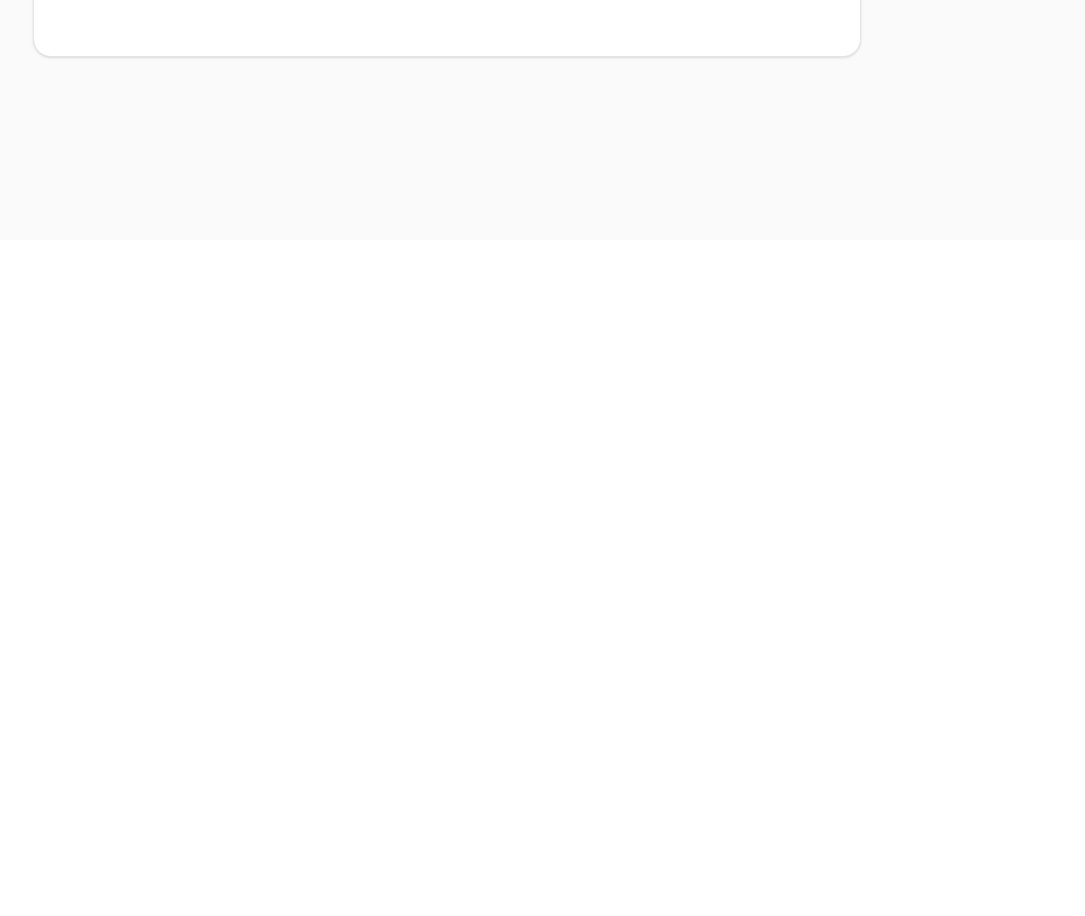
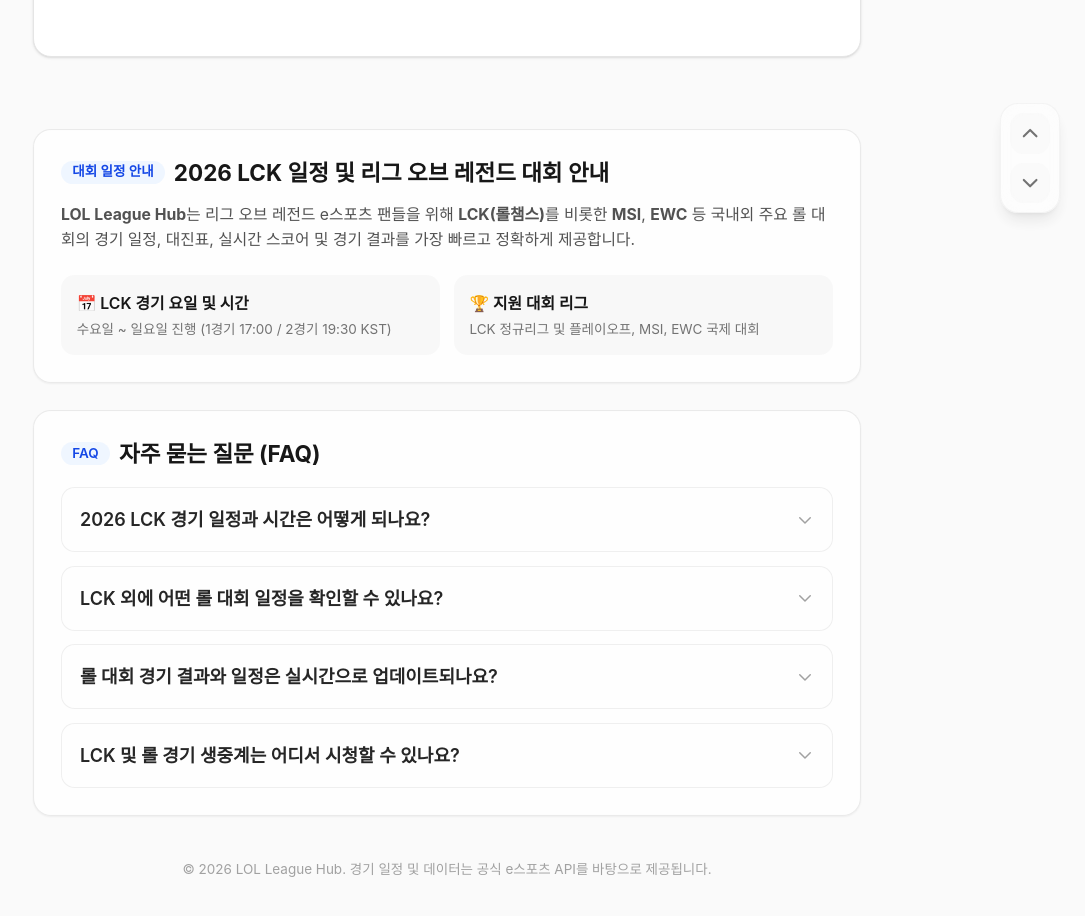
Before and after one commit to hanpla/lol-league, a Next.js app: page / in a window 1280 px wide. Shown: the part 560-1476 px from the top of the page, without its empty margins (193-1278 px from the left). Before the commit the page ends 800 px from the top, so only its background shows below. Built offline with nearby package versions, Linux system fonts and the light colour scheme; a web font is replaced by a local one.

Commit message:
feat(seo): 본문 LCK 대회 일정 안내 및 FAQ 섹션 추가 및 메인 페이지 연동

```diff
--- a/app/page.tsx
+++ b/app/page.tsx
@@ -2,6 +2,8 @@
 import Header from "@/components/common/Header";
 import MatchDashboard from "@/components/match/MatchDashboard";
 import MatchDashboardSkeleton from "@/components/match/MatchDashboardSkeleton";
+import JsonLd from "@/components/common/JsonLd";
+import SeoContentSection from "@/components/match/SeoContentSection";
 import { Suspense } from "react";
 
 // Server Component wrapper that fetches all matches from the API
@@ -9,7 +11,12 @@
   // Fetch matches from the server (5 minutes cached via "use cache")
   const allMatches = await getMatches();
 
-  return <MatchDashboard allMatches={allMatches} />;
+  return (
+    <>
+      <JsonLd matches={allMatches} />
+      <MatchDashboard allMatches={allMatches} />
+    </>
+  );
 }
 
 export default async function Home() {
@@ -23,6 +30,9 @@
         <Suspense fallback={<MatchDashboardSkeleton />}>
           <MatchDashboardContainer />
         </Suspense>
+
+        {/* Semantic SEO & FAQ Guide Section for crawlers & users */}
+        <SeoContentSection />
       </div>
     </main>
   );
--- /dev/null
+++ b/components/match/SeoContentSection.tsx
@@ -0,0 +1,88 @@
+import { FAQ_LIST } from "@/lib/utils/seo";
+
+const SECTION_CARD_CLASS =
+  "rounded-2xl border border-neutral-200/80 bg-white/70 p-6 shadow-xs backdrop-blur-xs transition-colors dark:border-neutral-800/80 dark:bg-neutral-900/50";
+
+const BADGE_CLASS =
+  "inline-flex items-center rounded-full bg-blue-50 px-2.5 py-0.5 text-xs font-semibold text-blue-700 dark:bg-blue-950/50 dark:text-blue-300";
+
+const FaqItemCard = ({ question, answer }: { question: string; answer: string }) => (
+  <details className="group rounded-xl border border-neutral-200/60 bg-white/40 p-4 transition-all duration-200 dark:border-neutral-800/60 dark:bg-neutral-900/30">
+    <summary className="flex cursor-pointer list-none items-center justify-between font-semibold text-neutral-800 select-none dark:text-neutral-200">
+      <span className="text-sm sm:text-base">{question}</span>
+      <span className="ml-2 text-neutral-400 transition-transform duration-200 group-open:rotate-180 dark:text-neutral-500">
+        <svg className="h-4 w-4" fill="none" stroke="currentColor" viewBox="0 0 24 24">
+          <path strokeLinecap="round" strokeLinejoin="round" strokeWidth={2} d="M19 9l-7 7-7-7" />
+        </svg>
+      </span>
+    </summary>
+    <p className="mt-3 text-xs leading-relaxed text-neutral-600 sm:text-sm dark:text-neutral-400">
+      {answer}
+    </p>
+  </details>
+);
+
+export default function SeoContentSection() {
+  return (
+    <section
+      aria-label="LCK 및 롤 대회 일정 안내 정보"
+      className="mt-16 space-y-6 text-neutral-700 dark:text-neutral-300"
+    >
+      {/* Overview Guide Card */}
+      <div className={SECTION_CARD_CLASS}>
+        <div className="mb-3 flex items-center gap-2">
+          <span className={BADGE_CLASS}>대회 일정 안내</span>
+          <h2 className="text-lg font-bold text-neutral-900 sm:text-xl dark:text-neutral-100">
+            2026 LCK 일정 및 리그 오브 레전드 대회 안내
+          </h2>
+        </div>
+        <div className="space-y-3 text-xs leading-relaxed text-neutral-600 sm:text-sm dark:text-neutral-400">
+          <p>
+            <strong>LOL League Hub</strong>는 리그 오브 레전드 e스포츠 팬들을 위해{" "}
+            <strong>LCK(롤챔스)</strong>를 비롯한 <strong>MSI</strong>, <strong>EWC</strong> 등
+            국내외 주요 롤 대회의 경기 일정, 대진표, 실시간 스코어 및 경기 결과를 가장 빠르고
+            정확하게 제공합니다.
+          </p>
+          <div className="grid grid-cols-1 gap-3 pt-2 sm:grid-cols-2">
+            <div className="rounded-xl bg-neutral-100/70 p-3.5 dark:bg-neutral-800/40">
+              <h3 className="font-semibold text-neutral-900 dark:text-neutral-200">
+                📅 LCK 경기 요일 및 시간
+              </h3>
+              <p className="mt-1 text-xs text-neutral-500 dark:text-neutral-400">
+                수요일 ~ 일요일 진행 (1경기 17:00 / 2경기 19:30 KST)
+              </p>
+            </div>
+            <div className="rounded-xl bg-neutral-100/70 p-3.5 dark:bg-neutral-800/40">
+              <h3 className="font-semibold text-neutral-900 dark:text-neutral-200">
+                🏆 지원 대회 리그
+              </h3>
+              <p className="mt-1 text-xs text-neutral-500 dark:text-neutral-400">
+                LCK 정규리그 및 플레이오프, MSI, EWC 국제 대회
+              </p>
+            </div>
+          </div>
+        </div>
+      </div>
+
+      {/* FAQ Accordion Section */}
+      <div className={SECTION_CARD_CLASS}>
+        <div className="mb-4 flex items-center gap-2">
+          <span className={BADGE_CLASS}>FAQ</span>
+          <h2 className="text-lg font-bold text-neutral-900 sm:text-xl dark:text-neutral-100">
+            자주 묻는 질문 (FAQ)
+          </h2>
+        </div>
+        <div className="space-y-3">
+          {FAQ_LIST.map((faq) => (
+            <FaqItemCard key={faq.question} question={faq.question} answer={faq.answer} />
+          ))}
+        </div>
+      </div>
+
+      {/* Footer copyright & source note */}
+      <footer className="pt-4 text-center text-xs text-neutral-400 dark:text-neutral-600">
+        <p>© 2026 LOL League Hub. 경기 일정 및 데이터는 공식 e스포츠 API를 바탕으로 제공됩니다.</p>
+      </footer>
+    </section>
+  );
+}
```
